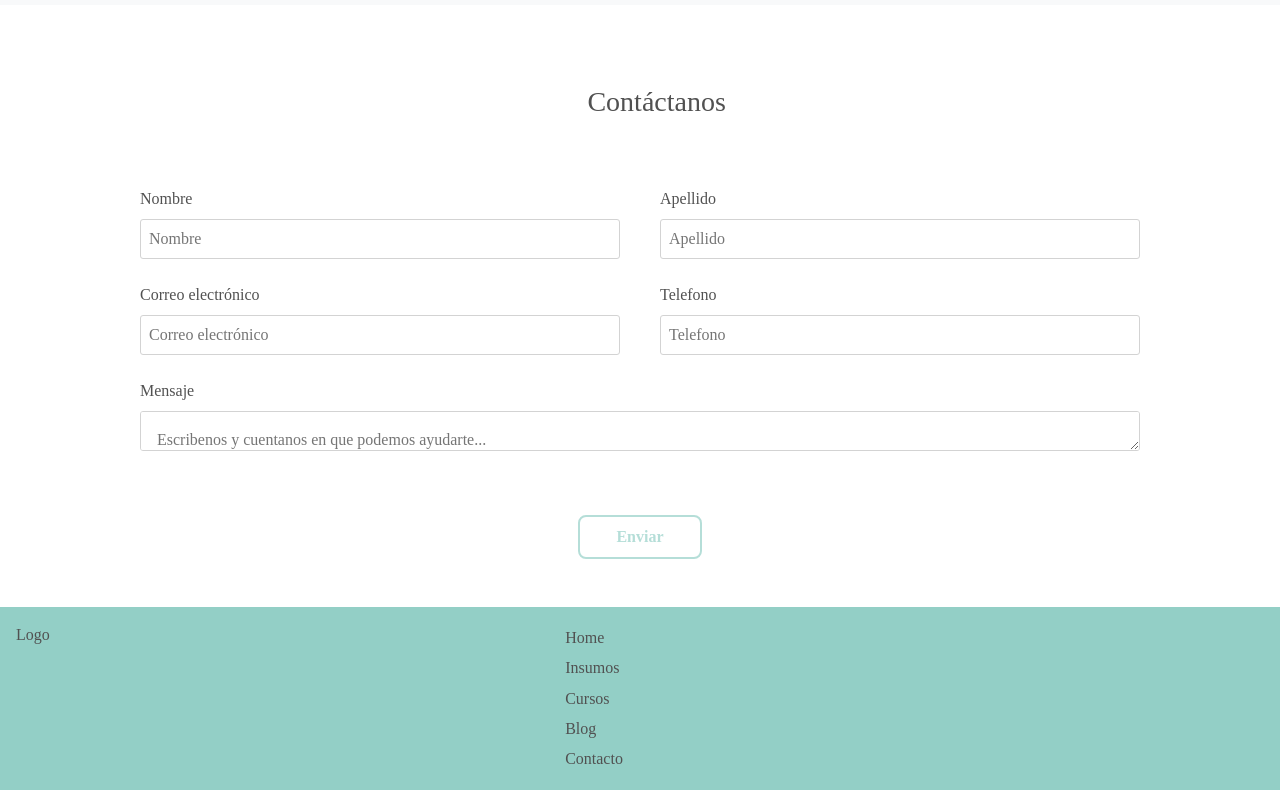
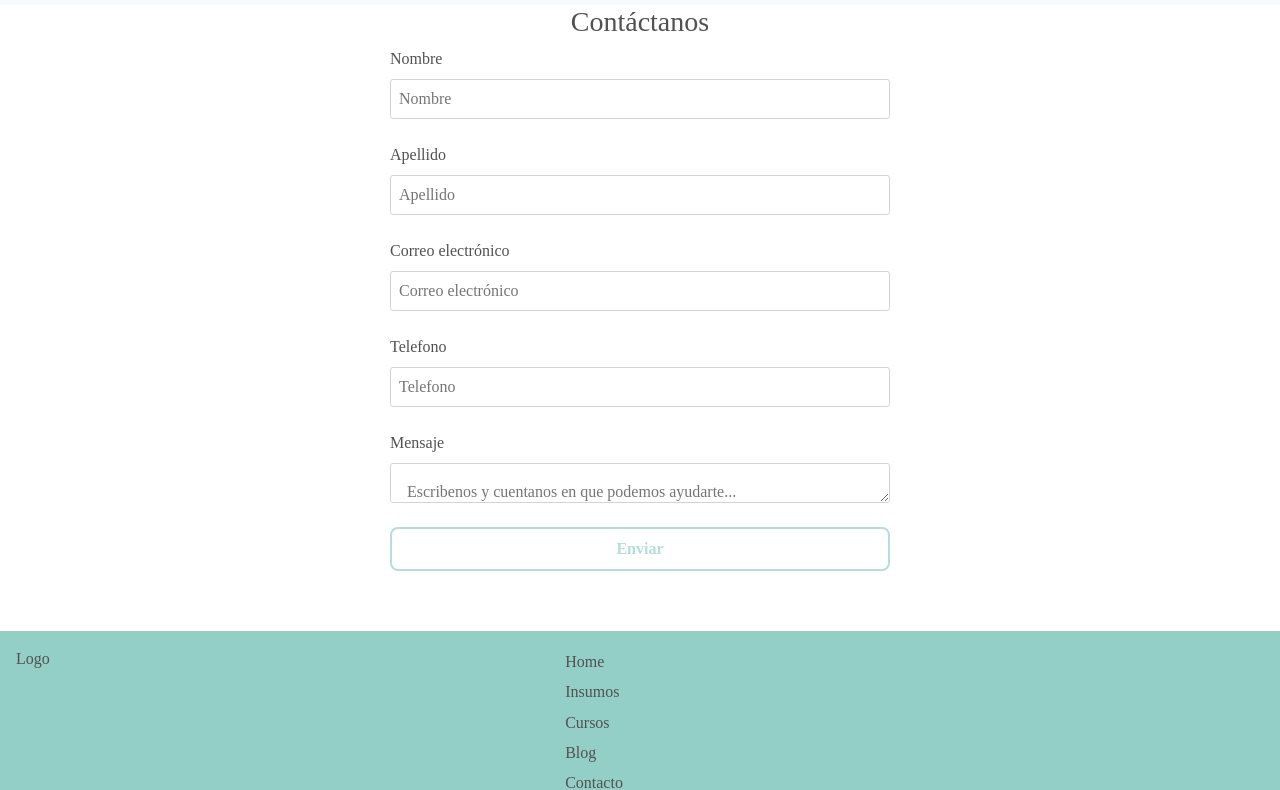
Before and after one commit to Crusiris/naturalCosmetics, a plain HTML site: page pages/contacto.html in a window 1280 px wide. Shown: the part 51-841 px from the top of the page. Drawn offline with nearby package versions, Linux system fonts and the light colour scheme.

Commit message:
agregando bootstrap, css grid y media queries a la pagina de contacto

```diff
--- a/css/index.css
+++ b/css/index.css
@@ -211,61 +211,20 @@
 }
 
 /* contacto */
+
 .container__form{
-    grid-column: 2 / 12;
-    display: grid;
-    grid-template-columns: 12;
-    margin-top: 5rem;
-}
-
-.title__secondary{
     grid-column: 2 / 12;
 }
 
-.form__contact{
-    grid-column: 2 / 11;
-    height: 45vh;
-    margin-top: 3.75rem;
-}
-
-.container__inputs{
-    display: flex;
-    flex-direction: row;
-    justify-content: space-between;
-    min-width: 700px;
-}
-
-.input__contact{
-    display: flex;
-    flex-direction: column;
-    width: 48%;
-
-}
-
 .input__contact input{
-  margin-top: 0.5rem;
-  margin-bottom: 1.5rem;
-  height: 2.5rem;
-  padding: 0 0.5rem;
-  border-radius: 3px;
-  border: 1.5px solid lightgrey;
-  outline: none;
-}
-
-.input__contact--full{
-    display: flex;
-    flex-direction: column;
-}
-
-.input__contact--full textarea{
     margin-top: 0.5rem;
     margin-bottom: 1.5rem;
     height: 2.5rem;
-    padding:  1rem;
+    padding: 0 0.5rem;
     border-radius: 3px;
     border: 1.5px solid lightgrey;
     outline: none;
-    min-width: 670px;
+    width: 500px;
 }
 
 .btn__primary{
@@ -279,8 +238,6 @@
     font-weight: 600;
     padding: 0.5rem 2.3em;
     text-align: center;
-    margin: 0 auto;
-    margin-top: 40px;
 }
 
 .btn__primary:hover{
@@ -289,19 +246,29 @@
     transition-duration: 1s;
 }
 
+.input__contact--full textarea{
+    margin-top: 0.5rem;
+    margin-bottom: 1.5rem;
+    height: 2.5rem;
+    padding:  1rem;
+    border-radius: 3px;
+    border: 1.5px solid lightgrey;
+    outline: none;
+}
+
 @media only screen and (max-width: 768px) {
-
-    .carousel__img{
-        width: 100%;
-        height: 280px;
-        object-fit: cover;
-    }
 
     .main__content{
         display: grid;
         grid-template-columns: 1fr;
         grid-auto-rows: 1fr;
         justify-content: center;
+    }
+
+    .carousel__img{
+        width: 100%;
+        height: 280px;
+        object-fit: cover;
     }
 
     .characteristics__items{
@@ -329,9 +296,26 @@
         margin: 0 auto;
     }
 
-    /* banner */
-    .banner{
+    /* Contacto */
+    .container__form{
+        display: flex;
+        flex-direction: column;
+        align-items: center;
+        grid-column: 1 /1;
+    }
 
+    .form__contact{
+        display: flex;
+        flex-direction: column;
+    }
+
+    .input__contact , .input__contact--full{
+        display: flex;
+        flex-direction: column;
+    }
+
+    .input__contact input{
+        width: 300px;
     }
 
 }
@@ -352,7 +336,6 @@
     }
 
     /* caracteristicas  */
-
     .characteristics{
         display: flex;
         flex-direction: column;
@@ -391,10 +374,31 @@
     }
 
     /* productos */
-
     .product__card{
         width: 50%;
         margin: 0 auto;
+    }
+
+     /* Contacto */
+     .container__form{
+        display: flex;
+        flex-direction: column;
+        align-items: center;
+        grid-column: 1 /1;
+    }
+
+    .form__contact{
+        display: flex;
+        flex-direction: column;
+    }
+
+    .input__contact , .input__contact--full{
+        display: flex;
+        flex-direction: column;
+    }
+
+    .input__contact input{
+        width: 500px;
     }
 }
 
@@ -431,4 +435,21 @@
         margin: 12px;
     }
 
+    .container__form{
+        grid-column: 2 / 12;
+    }
+
+    .form__contact{
+        display: flex;
+        flex-direction: column;
+    }
+
+    .input__contact , .input__contact--full{
+        display: flex;
+        flex-direction: column;
+    }
+
+    .input__contact input{
+        width: 500px;
+    }
 }
--- a/css/style.css
+++ b/css/style.css
@@ -439,7 +439,7 @@ a:active {
 }
 
 /* Contacto */
-.container__form{
+/* .container__form{
     display: flex;
     flex-direction: column;
     align-items: center;
@@ -514,4 +514,4 @@ a:active {
     background-color: #93cfc6af;
     color: #ffff;
     transition-duration: 1s;
-}
+} */
```
